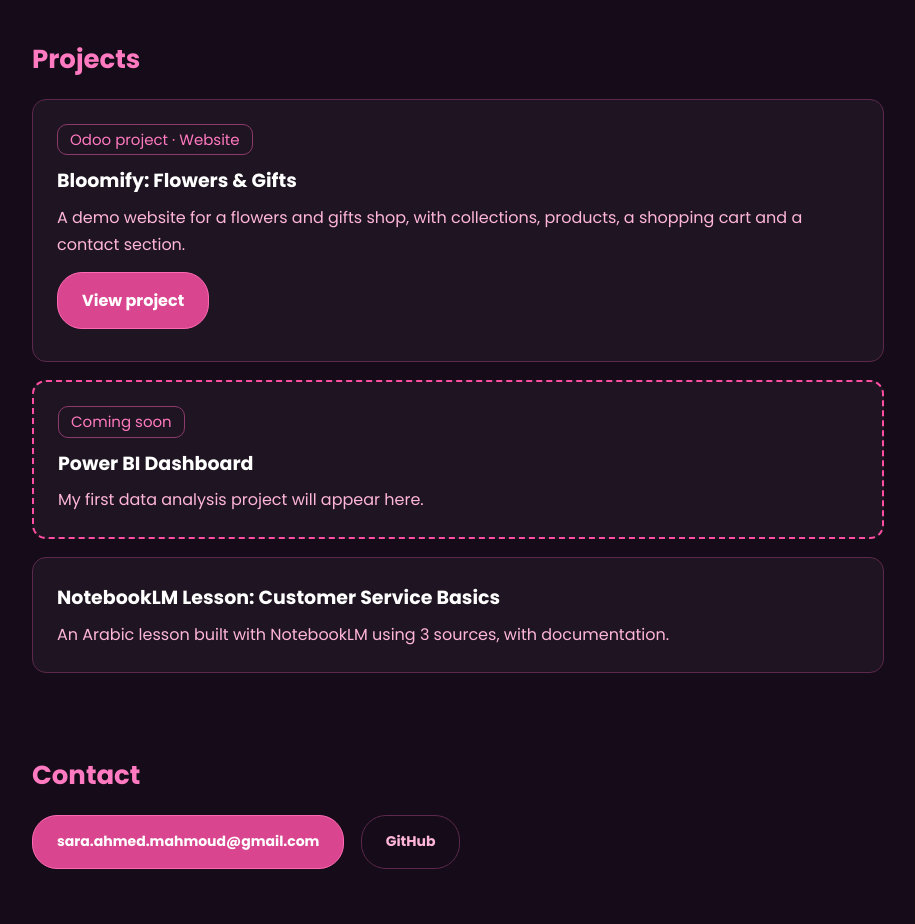
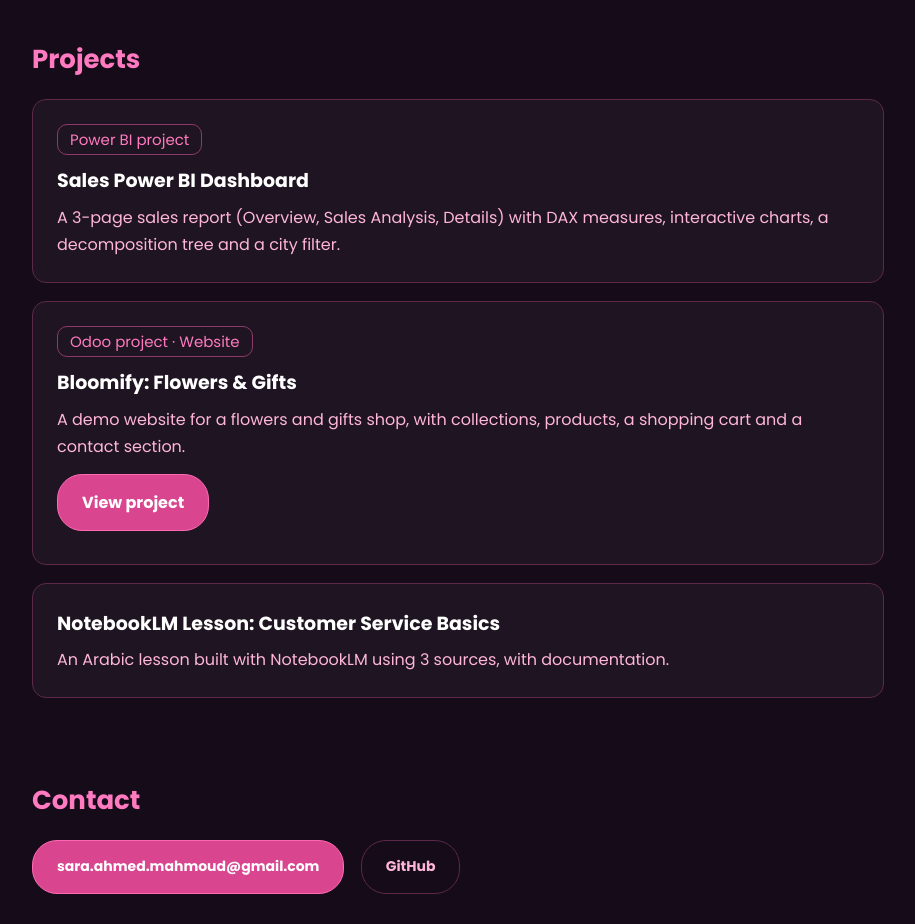
Before and after one commit to Sara-Ahmed1102004/sara-portfolio, a plain HTML site: page index.html in a window 1280 px wide. Shown: the part 2265-3189 px from the top of the page, without its empty margins (182-1097 px from the left). Drawn offline with Linux system fonts and the light colour scheme.

Commit message:
Add files via upload

```diff
--- a/index.html
+++ b/index.html
@@ -4,7 +4,7 @@
     <meta charset="UTF-8">
     <meta name="viewport" content="width=device-width, initial-scale=1.0">
     <title>Sara Ahmed | Data Analyst Portfolio</title>
-<link rel="stylesheet" href="style.css?v=3"></head>
+<link rel="stylesheet" href="style.css?v=4"></head>
 <body>
     <div class="progress"></div>
     <canvas id="points" aria-hidden="true"></canvas>
@@ -119,16 +119,17 @@
     <section id="projects">
         <h3>Projects</h3>
         <div class="card">
+            <span class="tag">Power BI project</span>
+            <h4>Sales Power BI Dashboard</h4>
+            <p>A 3-page sales report (Overview, Sales Analysis, Details) with DAX measures, interactive charts, a decomposition tree and a city filter.</p>
+        </div>
+        <div class="card">
             <span class="tag">Odoo project · Website</span>
             <h4>Bloomify: Flowers &amp; Gifts</h4>
             <p>A demo website for a flowers and gifts shop, with collections, products, a shopping cart and a contact section.</p>
             <a href="bloomify.html" class="btn primary view" target="_blank">View project</a>
         </div>
-        <div class="card soon">
-            <span class="tag">Coming soon</span>
-            <h4>Power BI Dashboard</h4>
-            <p>My first data analysis project will appear here.</p>
-        </div>
+
         <div class="card">
             <h4>NotebookLM Lesson: Customer Service Basics</h4>
             <p>An Arabic lesson built with NotebookLM using 3 sources, with documentation.</p>
--- a/style.css
+++ b/style.css
@@ -324,3 +324,5 @@ section[id] { scroll-margin-top: 70px; }
 .card .tag { margin-bottom: 10px; }
 .view { display: inline-block; margin-top: 14px; }
 .card + .card.soon { margin-top: 18px; }
+
+#projects .card + .card { margin-top: 18px; }
```
Also changed, not shown: 1 other file.
